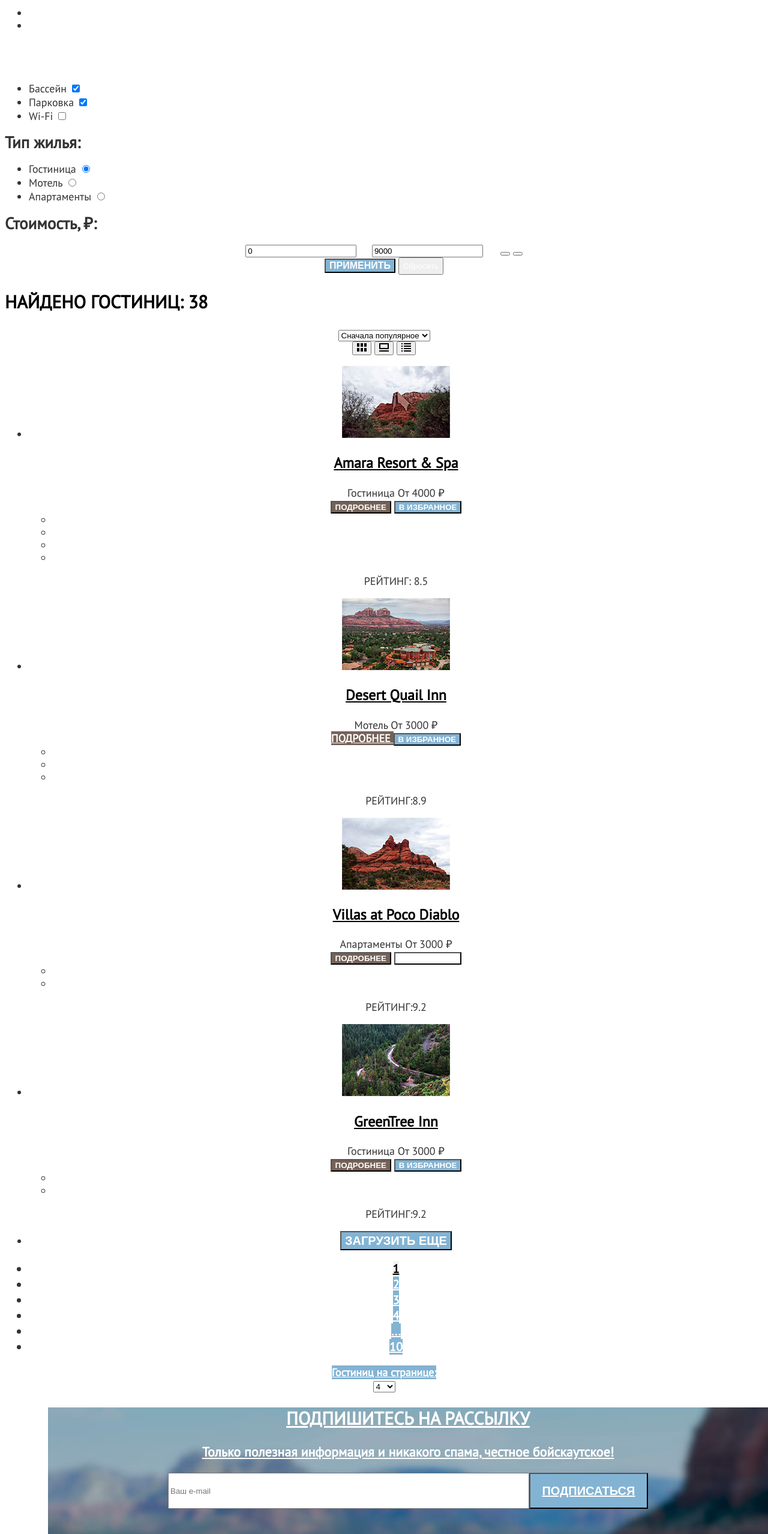
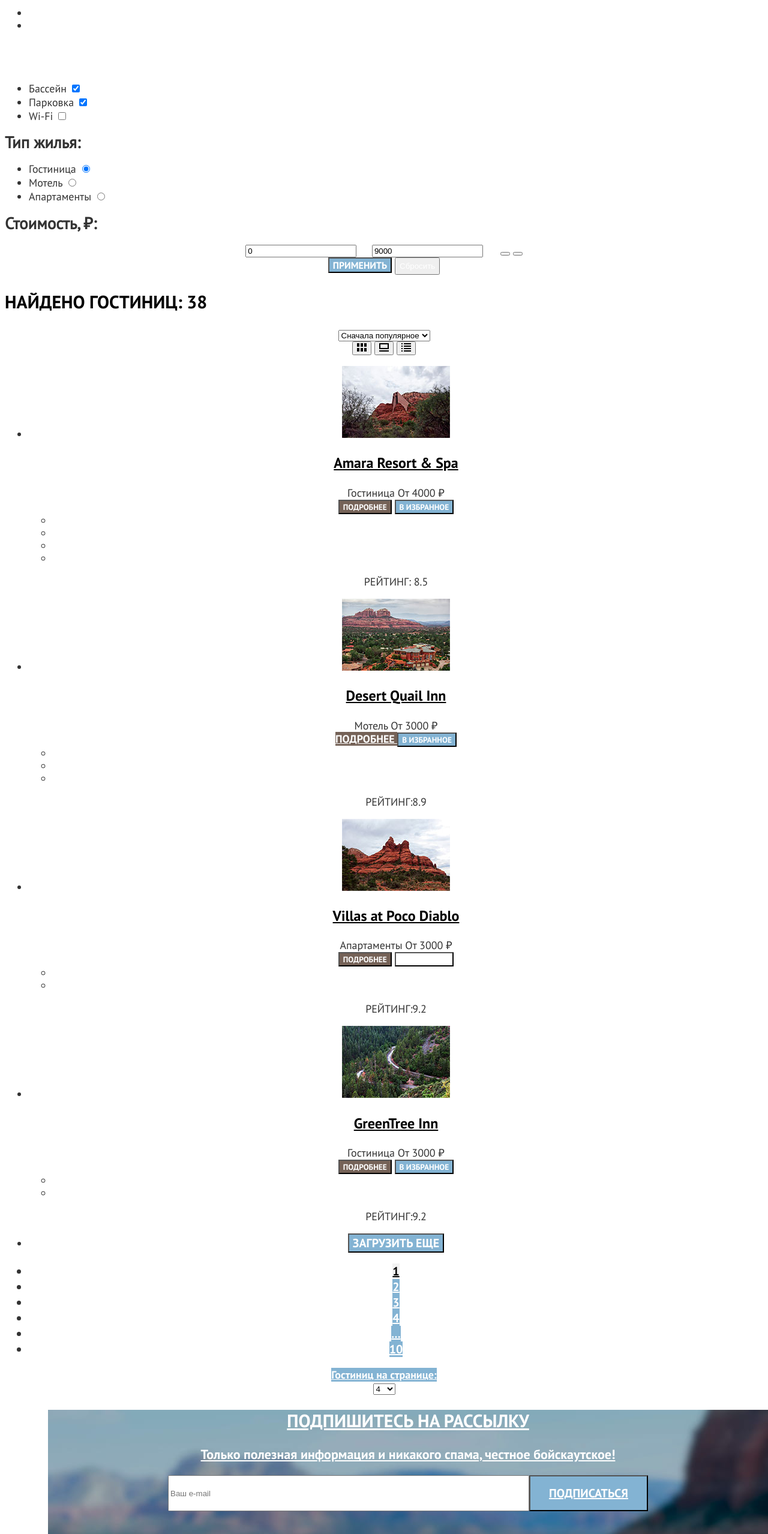
Before and after one commit to jursylian/1901505-sedona-32, a plain HTML site: page catalog.html in a window 1280 px wide. Shown: the part 240-2797 px from the top of the page at 60% size. Drawn offline with Linux system fonts and the light colour scheme.

Commit message:
added one more font-face

```diff
--- a/css/style.css
+++ b/css/style.css
@@ -16,6 +16,14 @@
   src: url("../fonts/ptsans-400.woff2") format("woff2");
   font-style: normal;
   font-weight: normal;
+  font-display: swap;
+}
+
+@font-face {
+  font-family: "PTSansBold";
+  src: url("../fonts/ptsans-700.woff2") format("woff2");
+  font-style: normal;
+  font-weight: bold;
   font-display: swap;
 }
 
@@ -69,6 +77,7 @@ body {
   font-size: var(--size-nav-menu);
   line-height: 26px;
   font-weight: 700;
+  font-family: "PTSansBold";
 }
 
 .header_btn_group {
@@ -81,6 +90,7 @@ body {
 
 .header_btn-join {
   font-weight: 700;
+  font-family: "PTSansBold";
   font-size: 16px;
   color: var(--color-white);
   text-transform: uppercase;
@@ -95,6 +105,7 @@ body {
 
 .presentation_title {
   font-weight: 700;
+  font-family: "PTSansBold";
   font-size: 30px;
   line-height: 36px;
   color: var(--color-black);
@@ -202,6 +213,7 @@ body {
   font-size: 30px;
   line-height: 36px;
   font-weight: 700;
+  font-family: "PTSansBold";
   text-transform: uppercase;
 }
 
@@ -216,6 +228,7 @@ body {
   font-size: 20px;
   line-height: 36px;
   font-weight: 700;
+  font-family: "PTSansBold";
   text-transform: uppercase;
 }
 
@@ -224,6 +237,7 @@ body {
   font-size: 30px;
   line-height: 36px;
   font-weight: 700;
+  font-family: "PTSansBold";
   text-transform: uppercase;
 }
 
@@ -256,6 +270,7 @@ body {
 .subscription_submit {
   color: var(--color-white);
   font-weight: 700;
+  font-family: "PTSansBold";
   font-size: 20px;
   line-height: 26px;
   text-transform: uppercase;
@@ -295,6 +310,7 @@ body {
   line-height: 78px;
   color: var(--color-white);
   font-weight: 700;
+  font-family: "PTSansBold";
 }
 
 .breadcrumbs {
@@ -311,6 +327,7 @@ body {
   line-height: 26px;
   color: var(--color-white);
   font-weight: 700;
+  font-family: "PTSansBold";
   text-align: left;
 }
 
@@ -338,6 +355,7 @@ body {
   background: var(--btn-bg-cold-blue);
   color: var(--color-white);
   font-weight: 700;
+  font-family: "PTSansBold";
   text-transform: uppercase;
   font-size: 16px;
 }
@@ -351,6 +369,7 @@ body {
   font-size: 30px;
   line-height: 39px;
   font-weight: 700;
+  font-family: "PTSansBold";
   color: var(--color-black);
   text-transform: uppercase;
   text-align: left;
@@ -362,6 +381,7 @@ body {
 
 .product-card-link {
   font-weight: 700;
+  font-family: "PTSansBold";
   font-size: var(--size-cards-title);
   line-height: 31px;
   color: var(--color-black);
@@ -380,6 +400,7 @@ body {
   background: var(--btn-bg-warm-brown);
   color: var(--color-white);
   font-weight: 700;
+  font-family: "PTSansBold";
   text-transform: uppercase;
 }
 
@@ -411,6 +432,7 @@ body {
   font-size: inherit;
   background-color: var(--btn-bg-cold-blue);
   font-weight: 700;
+  font-family: "PTSansBold";
 }
 
 .pagination_button-current {
```
